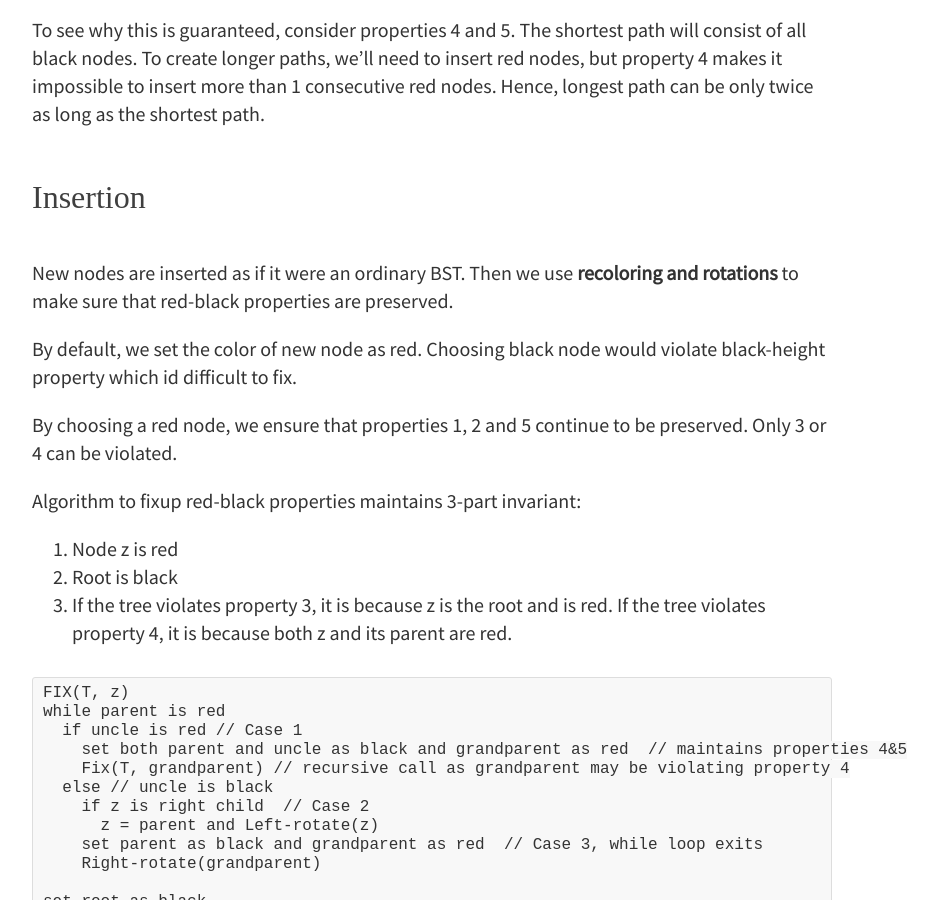
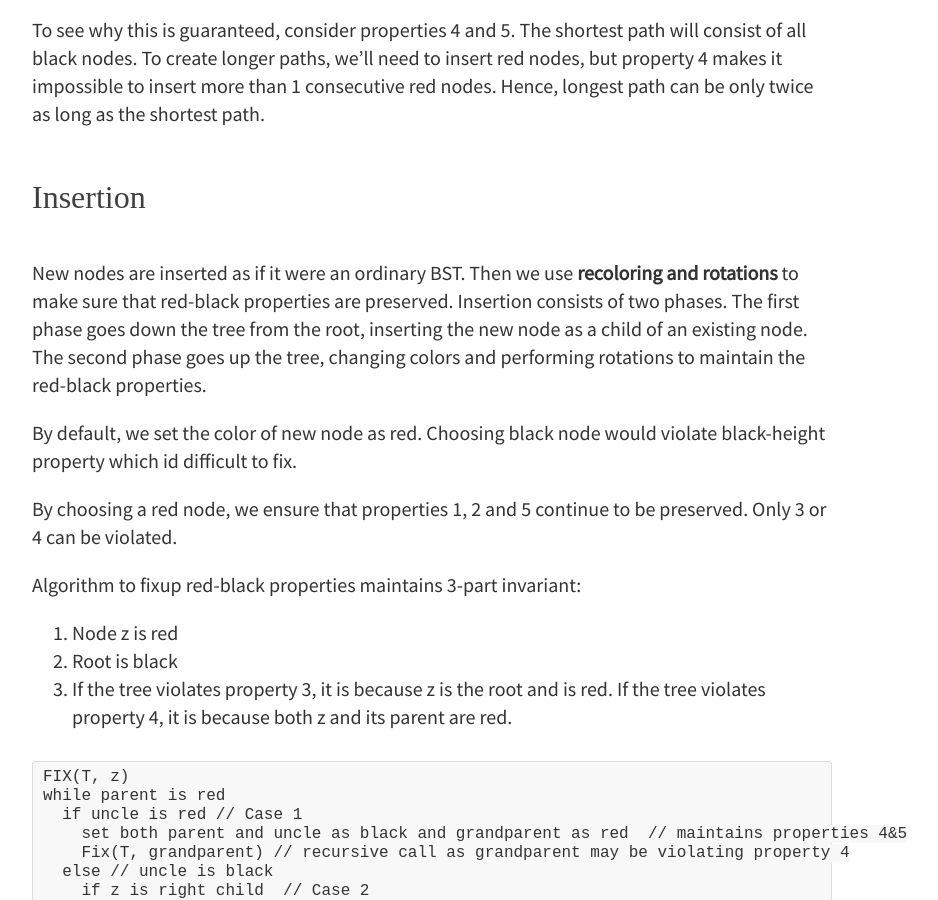
Before and after one commit to rbt91/rbt91.github.io, a Jekyll site: the page built from _posts/2016-10-08-red-black-trees.md, in a window 1280 px wide and 900 px high, scrolled down 987 px. Shown: the whole window, without its empty margins (208-1146 px from the left). Built offline with Jekyll 4.4.1, drawn with Linux system fonts in a browser that asks for light colours; some web fonts are replaced.

Commit message:
Update 2016-10-08-red-black-trees.md

```diff
--- a/_posts/2016-10-08-red-black-trees.md
+++ b/_posts/2016-10-08-red-black-trees.md
@@ -23,7 +23,7 @@ To see why this is guaranteed, consider properties 4 and 5. The shortest path wi
 
 ## Insertion
 
-New nodes are inserted as if it were an ordinary BST. Then we use __recoloring and rotations__ to make sure that red-black properties are preserved.
+New nodes are inserted as if it were an ordinary BST. Then we use __recoloring and rotations__ to make sure that red-black properties are preserved. Insertion consists of two phases. The first phase goes down the tree from the root, inserting the new node as a child of an existing node. The second phase goes up the tree, changing colors and performing rotations to maintain the red-black properties.
 
 By default, we set the color of new node as red. Choosing black node would violate black-height property which id difficult to fix.
 
```
